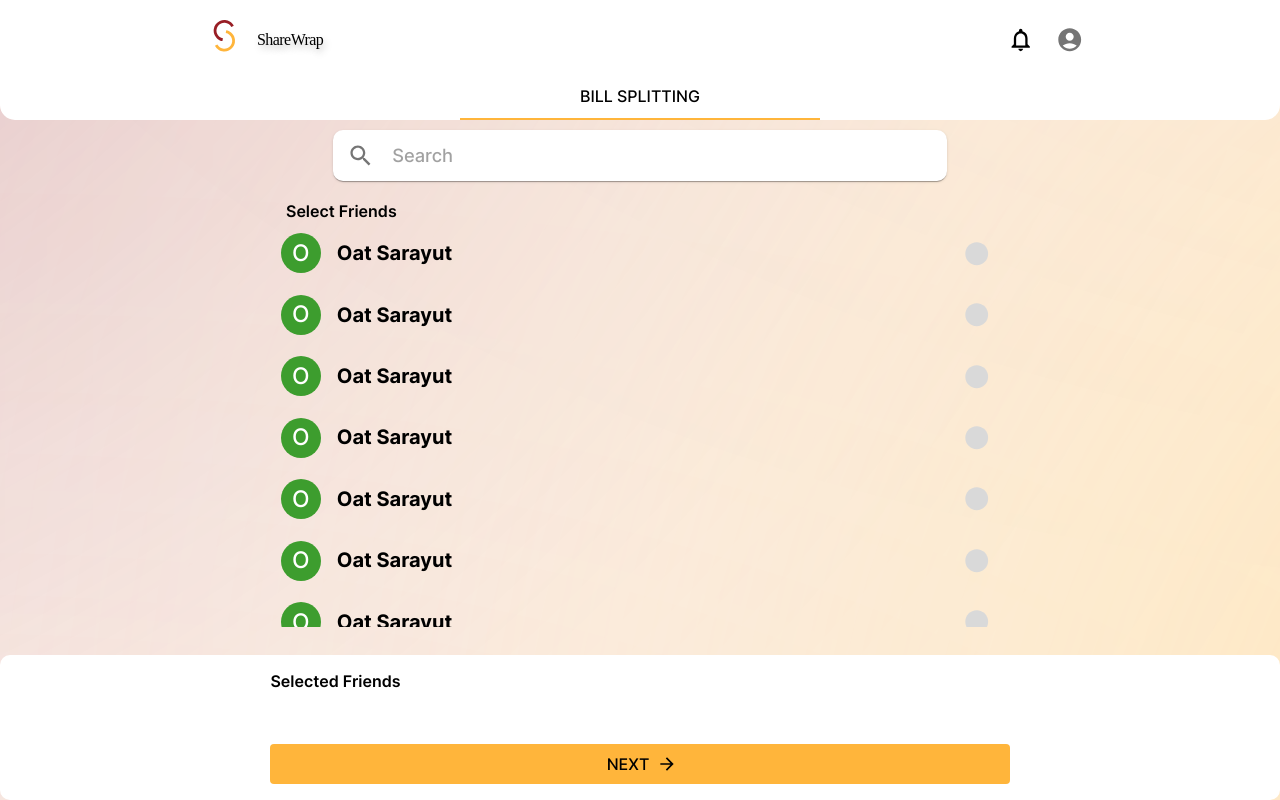
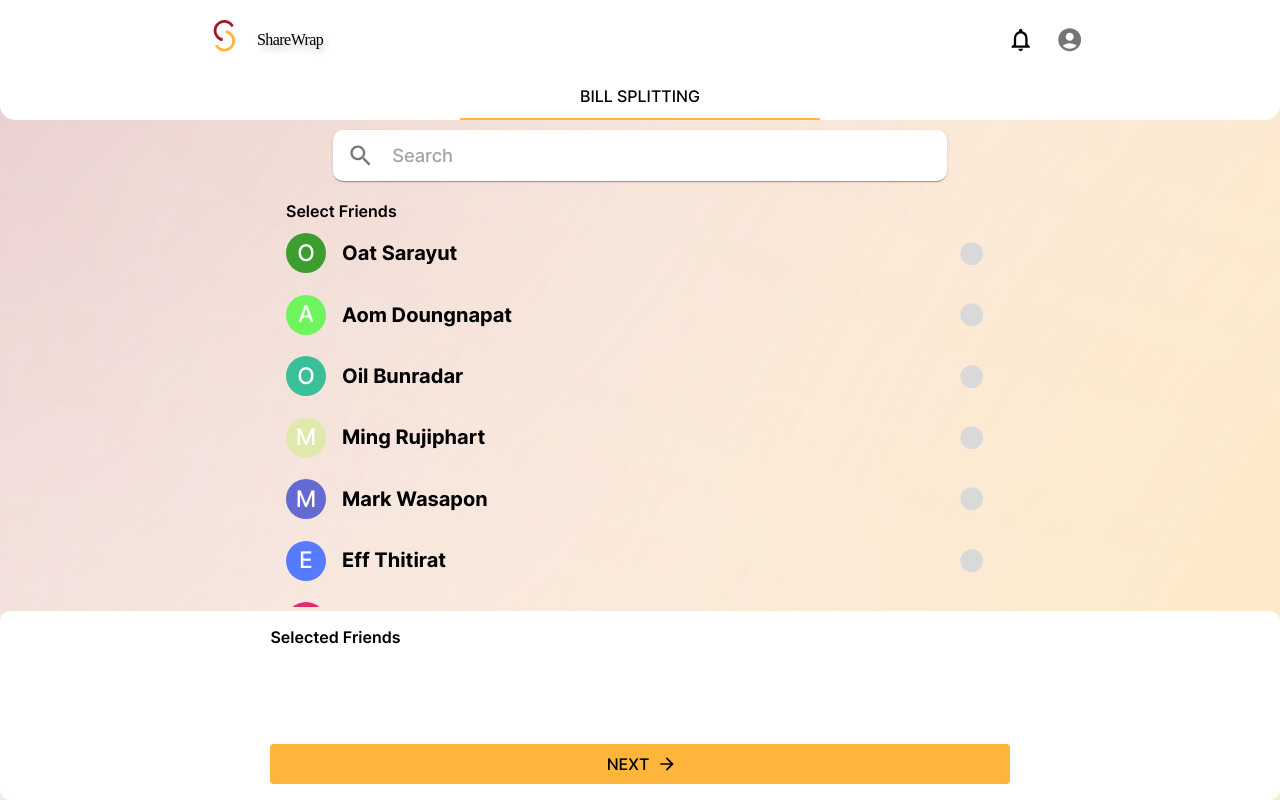
Before and after one commit to doungnapat27/ShareWrap, a React (Create React App) app in the folder frontend/: page /add-Friend in a window 1280 px wide. Built offline with nearby package versions, Linux system fonts and the light colour scheme.

Commit message:
update addFriend
update addFriend

```diff
--- a/frontend/src/ui/pages/addFriend/components/addFriendBottomBar.jsx
+++ b/frontend/src/ui/pages/addFriend/components/addFriendBottomBar.jsx
@@ -1,6 +1,6 @@
 import React from "react";
 import useStyles from "../style/addFriendBottomBarStyle";
-import {Box, Button, Typography, Avatar} from "@mui/material"
+import {Box, Button, Typography, Avatar, AvatarGroup} from "@mui/material"
 import ArrowForwardIcon from "@mui/icons-material/ArrowForward";
 
 function stringToColor(string) {
@@ -38,13 +38,15 @@ function AddFriendBottomBar({selectedFriends}) {
                         <Typography variant="h5">Selected Friends</Typography>
                     </Box>
                     <Box className={classes.boxFriend}>
+                      <AvatarGroup max={9}>
                         {selectedFriends.map((friend) => (
-                        <Avatar key={friend} {...stringAvatar(friend)} /> // Use a unique key if friend is not unique
+                        <Avatar key={friend} {...stringAvatar(friend)} />
                         ))}
+                      </AvatarGroup>
                     </Box>
                     <Button
                     fullWidth={true}
-                    className={classes.positionBotton}
+                    className={classes.positionButton}
                     endIcon={<ArrowForwardIcon/>}
                     >
                         Next
--- a/frontend/src/ui/pages/addFriend/components/addFriendTab.jsx
+++ b/frontend/src/ui/pages/addFriend/components/addFriendTab.jsx
@@ -16,6 +16,21 @@ function AddFriendTab() {
     const [value, setValue] = useState(0);
     const [selectedFriends, setSelectedFriends] = useState([]);
     const classes = useStyles()
+    const friends = [
+        {name: 'Oat Sarayut'},
+        {name: 'Aom Doungnapat'},
+        {name: 'Oil Bunradar'},
+        {name: 'Ming Rujiphart'},
+        {name: 'Mark Wasapon'},
+        {name: 'Eff Thitirat'},
+        {name: 'Chat GPT'},
+        {name: 'Oily Haha'},
+        {name: 'Effy Haha'},
+        {name: 'Mingy Haha'},
+        {name: 'Oaty Haha'},
+        {name: 'Aomy Haha'},
+        {name: 'Marky Haha'},
+    ];
     return(
         <Box className={classes.cover}>
             <Box className={classes.container}>
@@ -55,34 +70,7 @@ function AddFriendTab() {
                     </Box>
                     <Box className={classes.friendList}>
                         <FriendList
-                            selectedFriends={selectedFriends}
-                            setSelectedFriends={setSelectedFriends}
-                        />
-                        <FriendList
-                            selectedFriends={selectedFriends}
-                            setSelectedFriends={setSelectedFriends}
-                        />
-                        <FriendList
-                            selectedFriends={selectedFriends}
-                            setSelectedFriends={setSelectedFriends}
-                        />
-                        <FriendList
-                            selectedFriends={selectedFriends}
-                            setSelectedFriends={setSelectedFriends}
-                        />
-                        <FriendList
-                            selectedFriends={selectedFriends}
-                            setSelectedFriends={setSelectedFriends}
-                        />
-                        <FriendList
-                            selectedFriends={selectedFriends}
-                            setSelectedFriends={setSelectedFriends}
-                        />
-                        <FriendList
-                            selectedFriends={selectedFriends}
-                            setSelectedFriends={setSelectedFriends}
-                        />
-                        <FriendList
+                            friends={friends}
                             selectedFriends={selectedFriends}
                             setSelectedFriends={setSelectedFriends}
                         />
--- a/frontend/src/ui/pages/addFriend/components/friendList.jsx
+++ b/frontend/src/ui/pages/addFriend/components/friendList.jsx
@@ -31,14 +31,14 @@ function stringAvatar(name) {
 
 const label = { inputProps: { 'aria-label': 'Checkbox Friend' } };
 
-function FriendList({ selectedFriends, setSelectedFriends }) {
+function FriendList({ friends, selectedFriends, setSelectedFriends }) {
 
-    const handleToggle = (name) => {
-        const currentIndex = selectedFriends.indexOf(name);
+    const handleToggle = (friend) => {
+        const currentIndex = selectedFriends.indexOf(friend.name);
         const newChecked = [...selectedFriends];
 
         if (currentIndex === -1) {
-            newChecked.push(name);
+            newChecked.push(friend.name);
         } else {
             newChecked.splice(currentIndex, 1);
         }
@@ -49,18 +49,21 @@ function FriendList({ selectedFriends, setSelectedFriends }) {
     const classes = useStyles()
     return(
         <Box className={classes.cover}>
+            {friends.map((friend) =>(
                 <Box className={classes.container}>
                     <Box className={classes.friendContainer}>
                         <Box className={classes.nameContainer}>
-                        <Avatar {...stringAvatar('Oat Sarayut')} />
-                        <Typography variant="h4" style={{marginLeft:'1rem'}}>Oat Sarayut</Typography>
+                            <Avatar {...stringAvatar(friend.name)} />
+                            <Typography variant="h4" style={{marginLeft:'1rem'}}>
+                                {friend.name}
+                            </Typography>
                         </Box>
                         <Box className={classes.checkBox}>
                             <Checkbox {...label}
                             icon={<Uncheck/>}
                             checkedIcon={<Check/>}
-                        onChange={() => handleToggle('Oat Sarayut')}
-                        checked={selectedFriends.indexOf('Oat Sarayut') !== -1}
+                            onChange={() => handleToggle(friend)}
+                            checked={selectedFriends.indexOf(friend.name) !== -1}
                             sx={{
                                 color: '#D9D9D9',
                                 '&.Mui-checked': {
@@ -71,6 +74,7 @@ function FriendList({ selectedFriends, setSelectedFriends }) {
                         </Box>
                     </Box>
                 </Box>
+            ))}
         </Box>
     )
 }
--- a/frontend/src/ui/pages/addFriend/style/addFriendBottomBarStyle.jsx
+++ b/frontend/src/ui/pages/addFriend/style/addFriendBottomBarStyle.jsx
@@ -43,14 +43,15 @@ const useStyles = makeStyles({
     boxFriend: {
         backgroundColor: "rgba(255, 255, 255, 0.5)",
         display: "flex",
-        justifyContent: "space-between",
-        padding: "16px 20px",
+        justifyContent: "flex-start",
+        padding: "16px 0px 16px 0px",
         textAlign: "start",
         borderRadius: "10px",
         alignItems: "center",
         marginTop: "10px",
+        height: "76px",
     },
-    positionBotton: addImportant({
+    positionButton: addImportant({
         backgroundColor: "#FFB53B",
         marginTop: "10px",
         color: "#000",
--- a/frontend/src/ui/pages/addFriend/style/addFriendTabStyle.jsx
+++ b/frontend/src/ui/pages/addFriend/style/addFriendTabStyle.jsx
@@ -88,25 +88,8 @@ const useStyles = makeStyles({
         display: 'flex',
         flexDirection: 'column',
         width: '100%',
-        alignItems: 'stretch',
-        overflowY: 'auto',
-        maxHeight: 'calc(100vh - 200px - 196px)',
-        '&::-webkit-scrollbar-track': {
-            backgroundColor: 'transparent',
-            borderRadius: '10px',
-        },
-        '&::-webkit-scrollbar': {
-            width: '10px',
-            backgroundColor: 'transparent',
-        },
-        '&::-webkit-scrollbar-thumb': {
-            backgroundColor: '#981E25',
-            borderRadius: '10px',
-            border: '2px solid #f0f0f0',
-        },
-        '&::-webkit-scrollbar-thumb:hover': {
-            backgroundColor: '#BE2830',
-        },
+        justifyContent:'center',
+        alignItems: 'center',
     }
 
 });
--- a/frontend/src/ui/pages/addFriend/style/friendListStyle.jsx
+++ b/frontend/src/ui/pages/addFriend/style/friendListStyle.jsx
@@ -14,12 +14,31 @@ const useStyles = makeStyles({
         flexDirection: 'column',
         alignItems: 'center',
         justifyContent: 'flex-start',
+        overflowY: 'auto',
+        maxHeight: 'calc(100vh - 220px - 196px)',
+        '&::-webkit-scrollbar-track': {
+            backgroundColor: 'transparent',
+            borderRadius: '10px',
+        },
+        '&::-webkit-scrollbar': {
+            width: '10px',
+            backgroundColor: 'transparent',
+        },
+        '&::-webkit-scrollbar-thumb': {
+            backgroundColor: '#981E25',
+            borderRadius: '10px',
+            border: '2px solid #f0f0f0',
+        },
+        '&::-webkit-scrollbar-thumb:hover': {
+            backgroundColor: '#BE2830',
+        },
     },
     container: {
         width: '100%',
         display: 'flex',
-        flexDirection: 'column',
+        flexDirection: 'row',
         alignItems: 'stretch',
+        justifyContent: 'center',
     },
     nameContainer:{
         display: 'flex',
@@ -28,26 +47,16 @@ const useStyles = makeStyles({
     },
     friendContainer:{
         display: 'flex',
-        justifyContent:'space-around',
-
+        justifyContent:'space-between',
         margin: '8px 0px 8px 0px',
-        // marginTop: '20px',
-        // display: 'flex',
-        // alignItems: 'center',
-        // padding:'0px 30px 0px 30px',
-        // justifyContent:'space-around',
         width: '100%',
-        '@media (min-width: 601px) ': {
-            padding: '0px 30px 0px 30px',
+        padding:'0px 30px 0px 30px',
+        '@media (min-width: 601px) and (max-width: 1024px)': {
+            width: '70%',
         },
-    },
-    checkBox:{
-        // marginTop: '20px',
-        // display: 'flex',
-        // alignItems: 'center',
-        // textAlign: 'left',
-        // padding:'0px 30px 0px 30px',
-        // width: '100%',
+        '@media (min-width: 1025px)': {
+            width: '60%',
+        },
     },
 })
 
```
Lines whose indentation alone changed are shown as unchanged.
